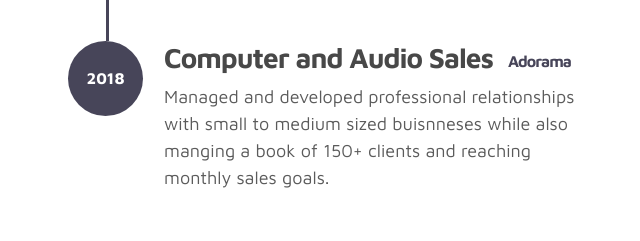
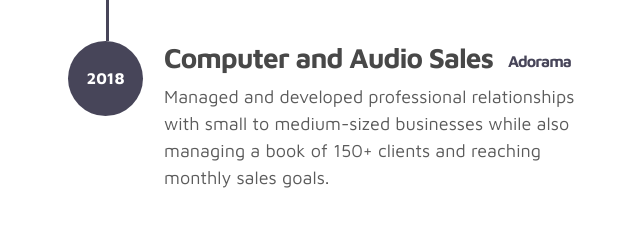
Before and after one commit to drew-anello/drew-anello.github.io, a plain HTML site: page index.html in a window 1280 px wide. Shown: the part 2346-2587 px from the top of the page, 17-657 px from the left. Drawn offline with Linux system fonts and the light colour scheme.

Commit message:
fixes spelling

```diff
--- a/index.html
+++ b/index.html
@@ -191,7 +191,7 @@ https://www.tooplate.com/view/2115-marvel
                             <div class="timeline-info">
                                 <h3><span>Computer and Audio Sales</span><small>Adorama</small></h3>
                                 <p>
-                                  Managed and developed professional relationships with small to medium sized buisnneses while also manging a book of 150+ clients and reaching monthly sales goals.</p>
+                                  Managed and developed professional relationships with small to medium-sized businesses while also managing a book of 150+ clients and reaching monthly sales goals.</p>
                             </div>
                         </div>
 
```
